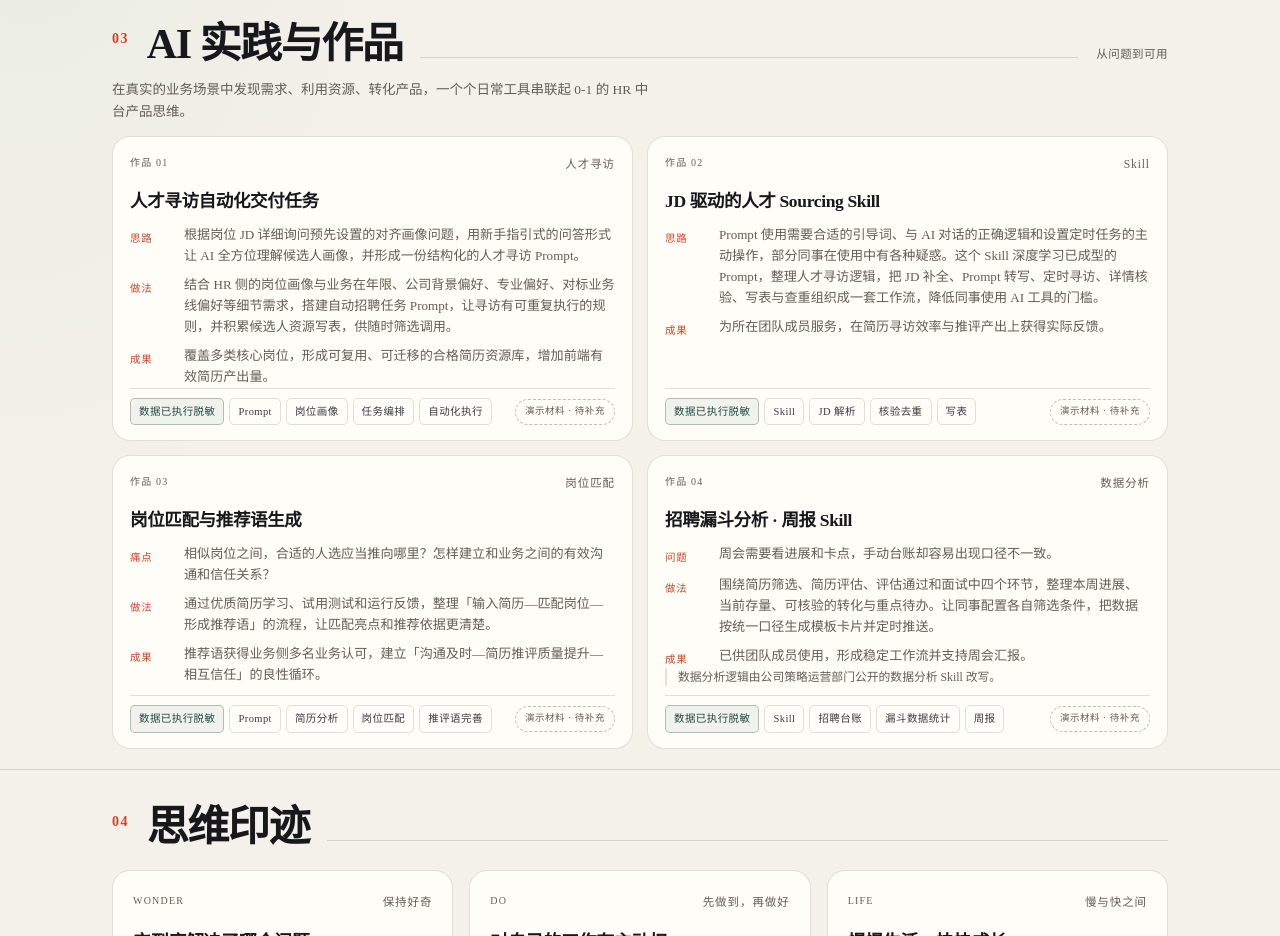
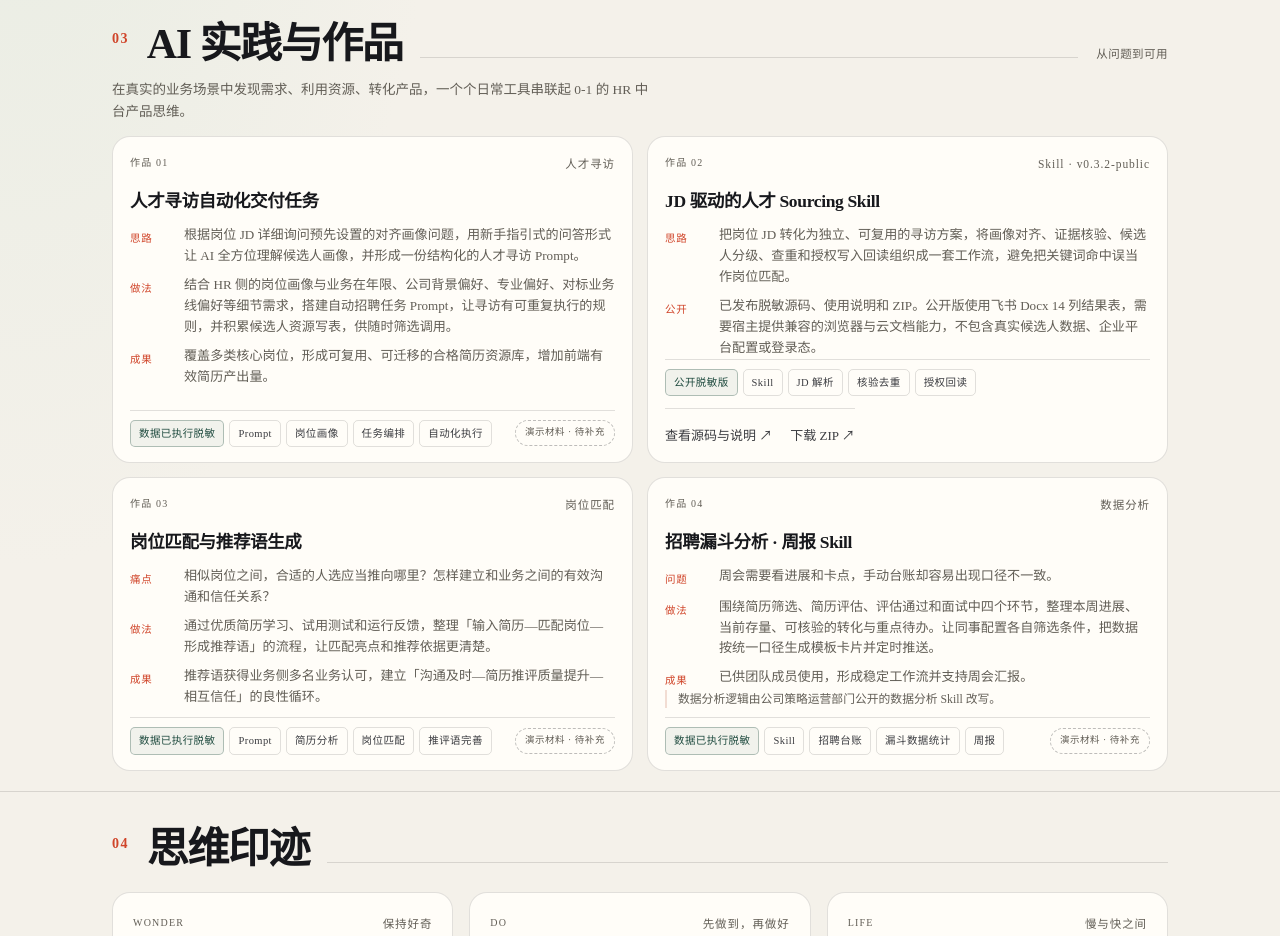
Before and after one commit to mia8t/mia8t.github.io, a plain HTML site: page index.html in a window 1280 px wide. Shown: the part 1840-2776 px from the top of the page. Drawn offline with Linux system fonts and the light colour scheme; a small style sheet from the web is missing.

Commit message:
添加人才寻访 Skill 的公开源码和下载入口

```diff
--- a/index.html
+++ b/index.html
@@ -144,14 +144,20 @@
             </div>
             <div class="mia-work__foot"><ul class="chips"><li class="chip--privacy">数据已执行脱敏</li><li>Prompt</li><li>岗位画像</li><li>任务编排</li><li>自动化执行</li></ul><span class="mia-slot">演示材料 · 待补充</span></div>
           </article>
-          <article class="project mia-work" data-reveal>
-            <div class="project__top"><span class="project__no">作品 02</span><span>Skill</span></div>
+          <article class="project mia-work" id="jd-talent-sourcing" data-reveal>
+            <div class="project__top"><span class="project__no">作品 02</span><span>Skill · v0.3.2-public</span></div>
             <h3 class="project__title">JD 驱动的人才 Sourcing Skill</h3>
             <div class="mia-work__rows">
-              <div class="mia-row"><span class="mia-row__label">思路</span><p>Prompt 使用需要合适的引导词、与 AI 对话的正确逻辑和设置定时任务的主动操作，部分同事在使用中有各种疑惑。这个 Skill 深度学习已成型的 Prompt，整理人才寻访逻辑，把 JD 补全、Prompt 转写、定时寻访、详情核验、写表与查重组织成一套工作流，降低同事使用 AI 工具的门槛。</p></div>
-              <div class="mia-row"><span class="mia-row__label">成果</span><p>为所在团队成员服务，在简历寻访效率与推评产出上获得实际反馈。</p></div>
+              <div class="mia-row"><span class="mia-row__label">思路</span><p>把岗位 JD 转化为独立、可复用的寻访方案，将画像对齐、证据核验、候选人分级、查重和授权写入回读组织成一套工作流，避免把关键词命中误当作岗位匹配。</p></div>
+              <div class="mia-row"><span class="mia-row__label">公开</span><p>已发布脱敏源码、使用说明和 ZIP。公开版使用飞书 Docx 14 列结果表，需要宿主提供兼容的浏览器与云文档能力，不包含真实候选人数据、企业平台配置或登录态。</p></div>
             </div>
-            <div class="mia-work__foot"><ul class="chips"><li class="chip--privacy">数据已执行脱敏</li><li>Skill</li><li>JD 解析</li><li>核验去重</li><li>写表</li></ul><span class="mia-slot">演示材料 · 待补充</span></div>
+            <div class="mia-work__foot">
+              <ul class="chips"><li class="chip--privacy">公开脱敏版</li><li>Skill</li><li>JD 解析</li><li>核验去重</li><li>授权回读</li></ul>
+              <div class="project__links" aria-label="人才寻访 Skill 资源">
+                <a class="link-arrow" href="https://github.com/mia8t/jd-talent-sourcing" target="_blank" rel="noopener noreferrer">查看源码与说明 ↗</a>
+                <a class="link-arrow" href="https://github.com/mia8t/jd-talent-sourcing/releases/tag/v0.3.2-public" target="_blank" rel="noopener noreferrer">下载 ZIP ↗</a>
+              </div>
+            </div>
           </article>
           <article class="project mia-work" data-reveal>
             <div class="project__top"><span class="project__no">作品 03</span><span>岗位匹配</span></div>
```
